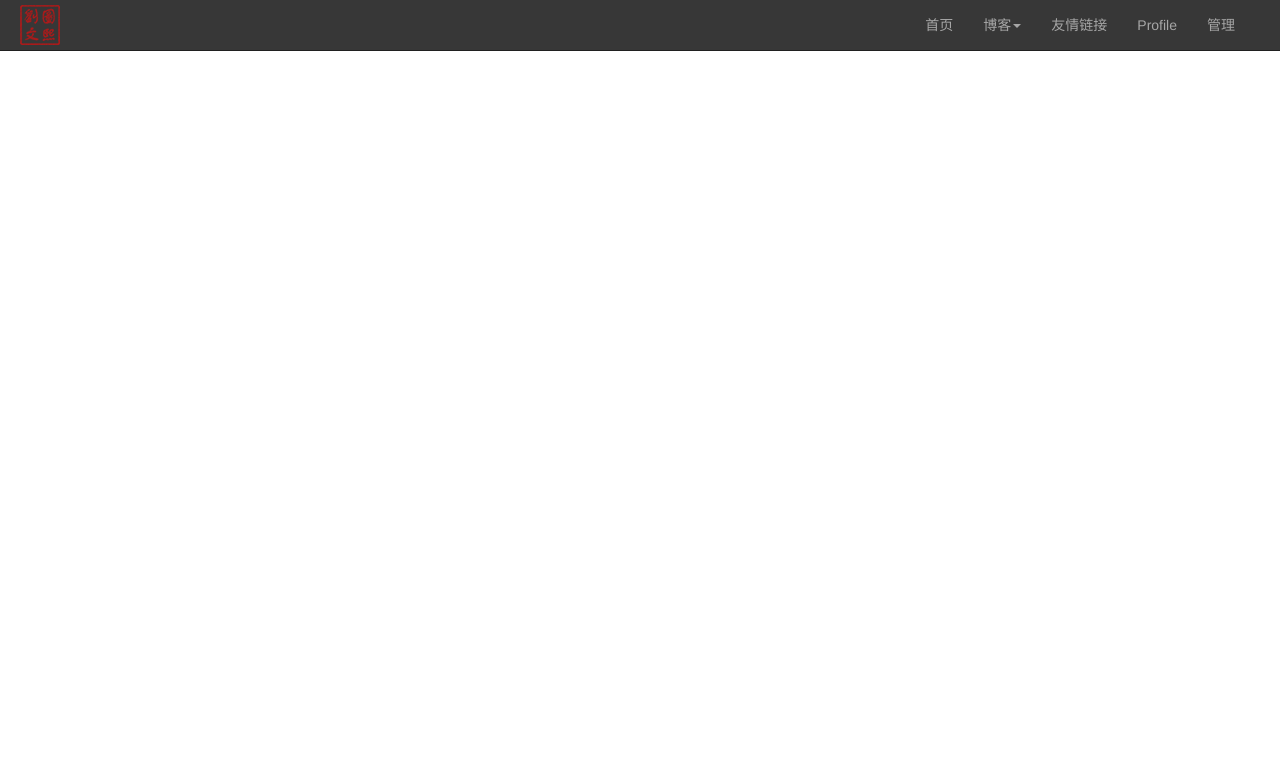
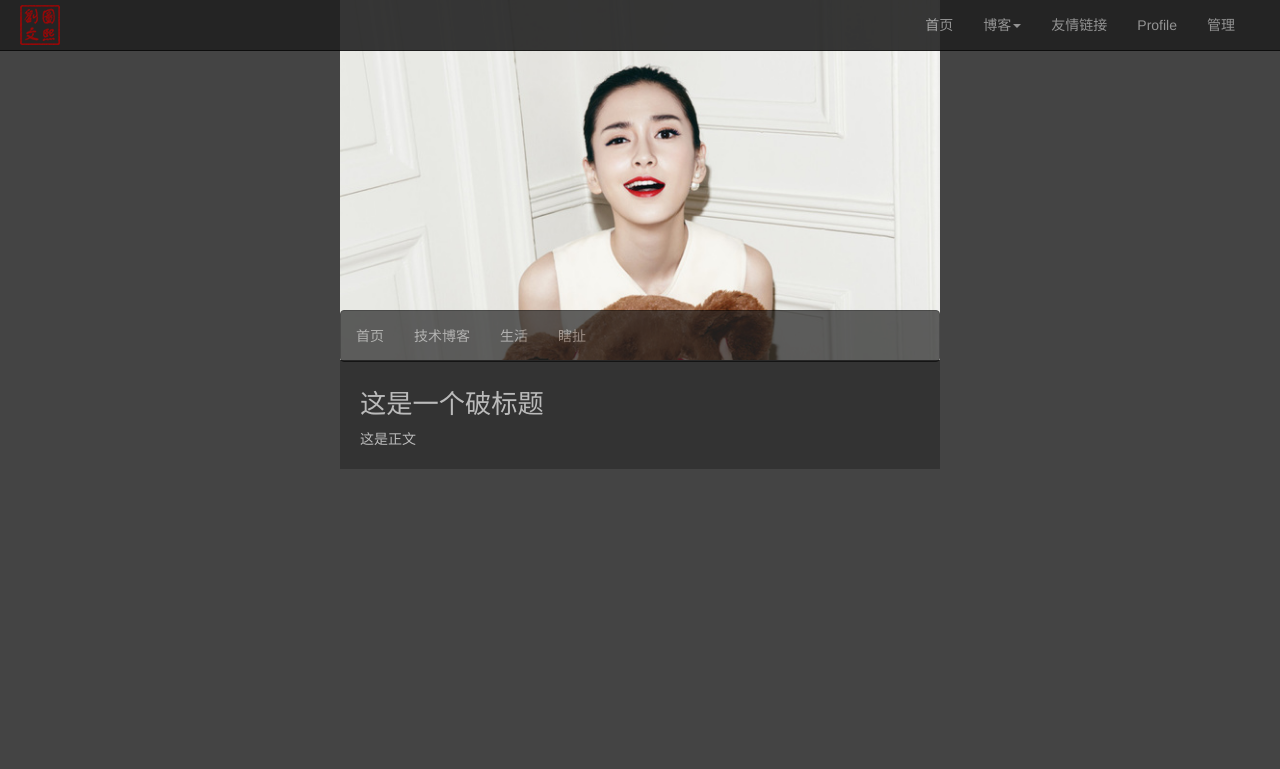
Before and after one commit to hill1895/hill1895, a Django app: template templates/detail.html in a window 1280 px wide. Shown: the top 769 px of the page. Run offline with Django 3.2, Linux system fonts and the light colour scheme; the template is opened without the code that fills it, so the values that code supplies are empty; some libraries are stand-ins or nearby versions.

Commit message:
css revise

```diff
--- /dev/null
+++ b/hill1895/static/css/detail.css
@@ -0,0 +1,35 @@
+body{background-color: #444444;
+	 }
+.header{
+	width: 100%;
+	position: relative;
+	vertical-align: middle;
+}
+
+#main{
+	width: 600px;
+}
+#head_pic{
+	width: 600px;
+	height: 360px;
+	overflow: hidden;
+
+}
+#navibar{
+	position: absolute;
+	top:310px;
+	width: 600px;
+	filter:alpha(opacity=70);
+	-moz-opacity:0.7;
+	-khtml-opacity: 0.7;
+	opacity: 0.7;
+}
+
+#content{
+	width: 100%;
+	background-color: #333333;
+	padding: 10px 20px 10px 20px;
+}
+#content h2,p {
+	text-align: left;
+}
--- a/hill1895/static/css/index.css
+++ b/hill1895/static/css/index.css
@@ -42,7 +42,7 @@ body{background-color: #444444;
 
 .blog_img{
 	float: right;
-	width: 200px;
+	width: 180px;
 	height: 120px;
 	overflow: hidden;
 	margin-top: 20px;
--- a/templates/detail.html
+++ b/templates/detail.html
@@ -7,7 +7,7 @@
 <body>
 <nav class="navbar navbar-inverse navbar-fixed-top" role="navigation" id="topnavibar">
    <div class="navbar-header">
-      <a href="#"><img src="../static/img/logo.png" id="logo"></a>
+      <a href="#"><img src="../hill1895/static/img/logo.png" id="logo"></a>
    </div>
    <div>
       <ul class="nav navbar-nav navbar-right">
@@ -23,17 +23,41 @@
          </li>
          <li><a href="#">友情链接</a></li>
          <li><a href="#">Profile</a></li>
-         <li><a href="#">管理</a></li>
+         <li><a href="/admin">管理</a></li>
    </div>
 </nav>
 
 <center>
+<div id="main">
+   <div id="head_pic">
+      <img src="../hill1895/static/img/test.jpg" class="header">
+      <br/>
+      <nav class="navbar navbar-inverse" role="navigation" id="navibar">
+      <div>
+         <ul class="nav navbar-nav">
+            <li><a href="/">首页</a></li>
+            <li><a href="#">技术博客</a></li>
+            <li><a href="#">生活</a></li>
+            <li><a href="#">瞎扯</a></li>
+         </ul>
+      </div>
+      </nav>
+   </div>
 
+
+   <div id="content">
+      <h2>这是一个破标题</h2>
+      <p>这是正文</p>
+
+   </div>
+
+</div>
 </center>
 
-	<link rel="stylesheet" type="text/css" href="../static/css/bootstrap/bootstrap.min.css">
-	<link rel="stylesheet" type="text/css" href="../static/css/style.css">
-	<script src="../static/js/jquery-1.11.3.min.js"></script>
-	<script src="../static/js/bootstrap/bootstrap.min.js"></script>
+	<link rel="stylesheet" type="text/css" href="../hill1895/static/css/bootstrap/bootstrap.min.css">
+	<link rel="stylesheet" type="text/css" href="../hill1895/static/css/style.css">
+   <link rel="stylesheet" type="text/css" href="..//hill1895/static/css/detail.css">
+	<script src="../hill1895/static/js/jquery-1.11.3.min.js"></script>
+	<script src="../hill1895/static/js/bootstrap/bootstrap.min.js"></script>
 </body>
 </html>
```
Also changed, not shown: templates/base.html (+9 -22 lines).
